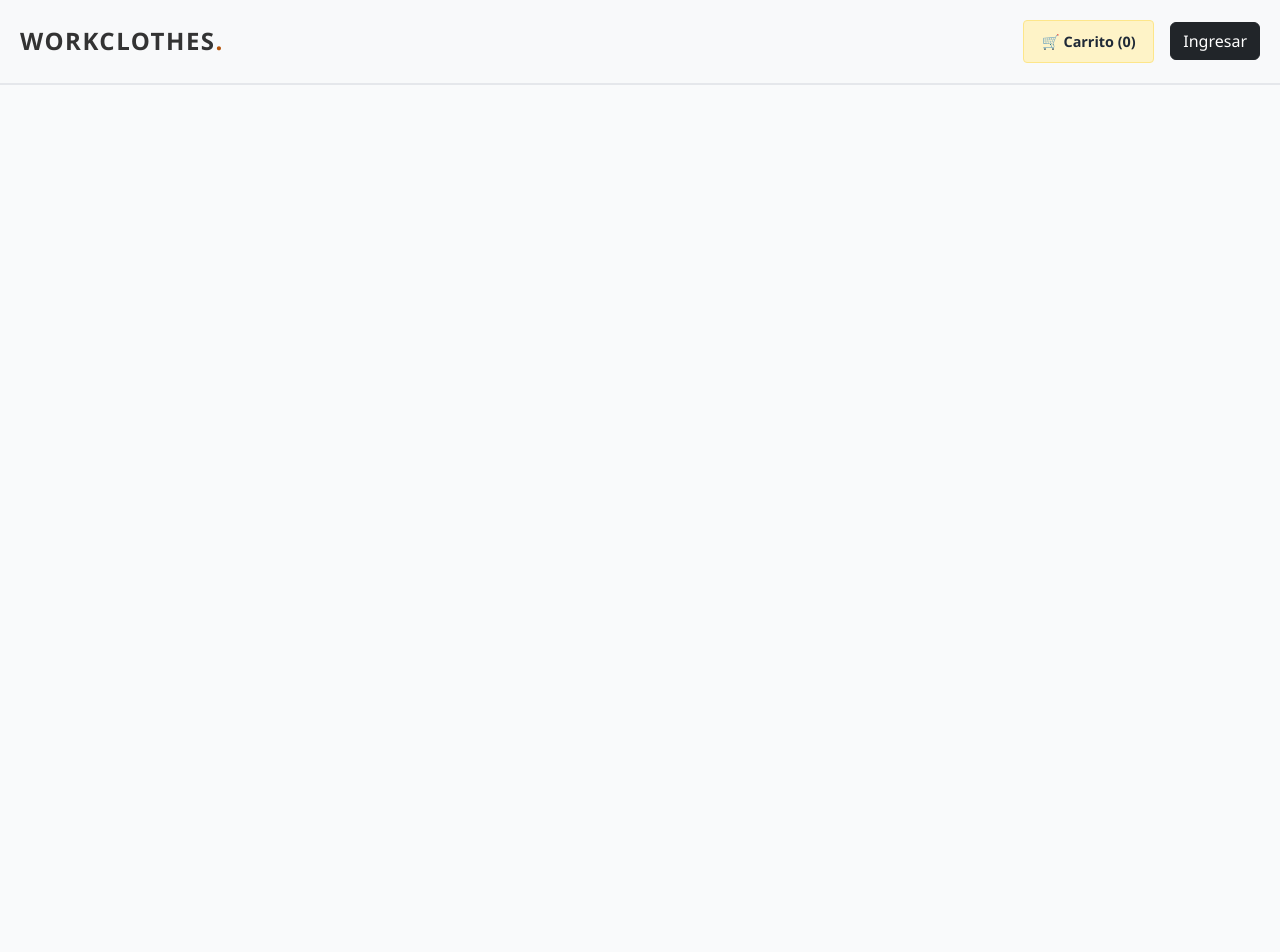
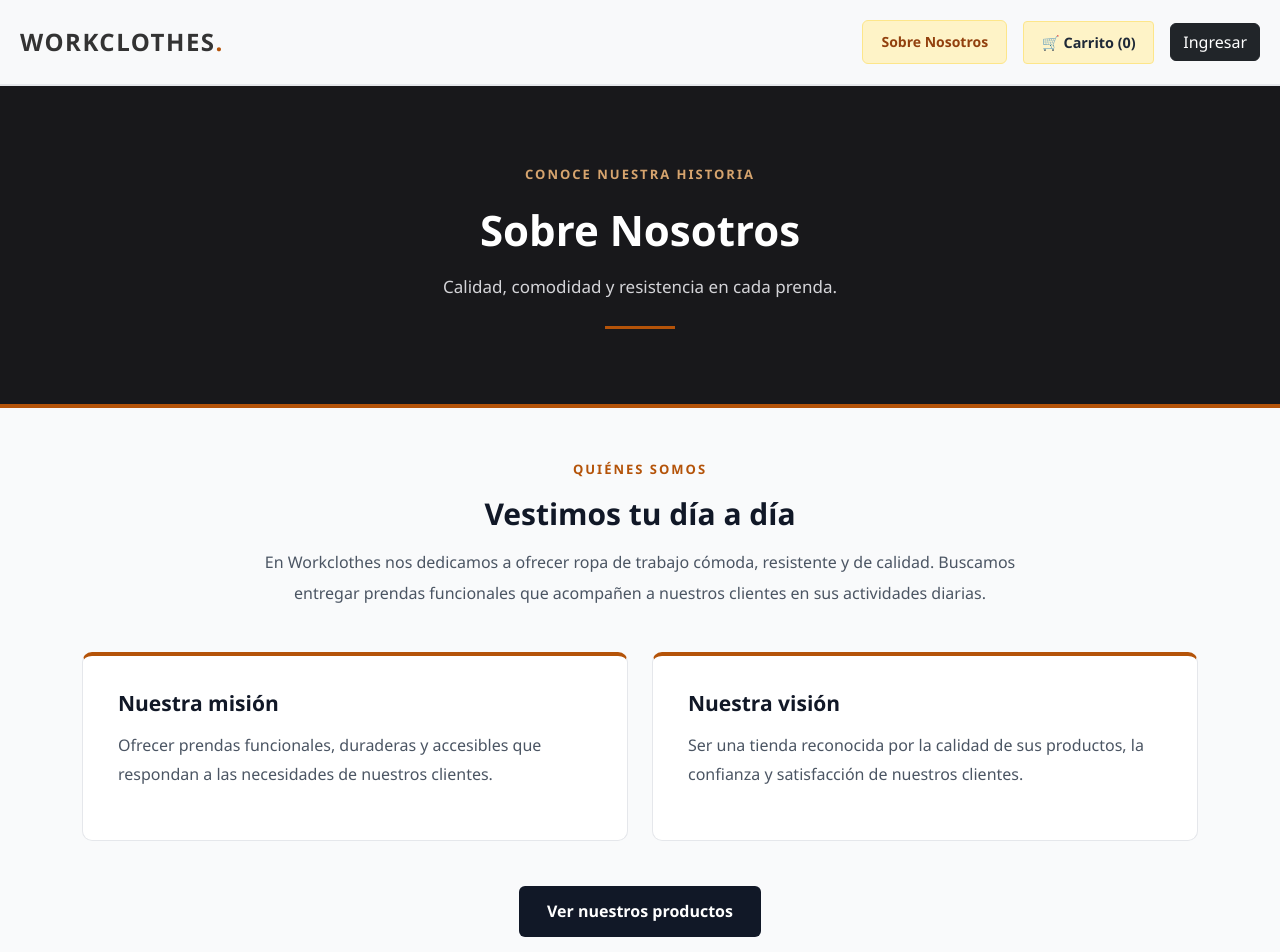
Before and after one commit to asvasltx/fullstack-evaluacion-2-react, a React (Create React App) app: page /nosotros in a window 1280 px wide. Shown: the top 952 px of the page. Before the commit the page ends 800 px from the top, so only its background shows below. Built offline with nearby package versions, Linux system fonts and the light colour scheme; the HTML template or start-up script is replaced by a standard one.

Commit message:
"feat: crear y mejorar pagina sobre nosotros y su diseño"

```diff
--- a/src/App.css
+++ b/src/App.css
@@ -917,3 +917,147 @@ body {
     background-color: #ffffff;
     cursor: pointer;
 }
+
+
+.btn-nosotros {
+  text-decoration: none;
+  padding: 10px 18px;
+  border-radius: 6px;
+  color: var(--color-acento-hover);
+  background-color: #fef3c7;
+  border: 1px solid #fde68a;
+  font-size: 14px;
+  font-weight: 700;
+  transition: all 0.2s ease;
+}
+
+.btn-nosotros:hover {
+  background-color: #fde68a;
+  color: var(--color-acento-hover);
+}
+
+
+
+.nosotros {
+  background-color: var(--color-fondo);
+  min-height: 80vh;
+}
+
+.nosotros-banner {
+  background-color: #18181b;
+  color: white;
+  text-align: center;
+  padding: 75px 20px;
+  border-bottom: 4px solid var(--color-acento);
+}
+
+.nosotros-etiqueta {
+  color: #d6a46e;
+  font-size: 13px;
+  font-weight: 700;
+  letter-spacing: 2px;
+}
+
+.nosotros-banner h1 {
+  font-size: 42px;
+  font-weight: 800;
+  color: white;
+  margin: 18px 0;
+}
+
+.nosotros-banner p {
+  color: #d4d4d8;
+  font-size: 17px;
+}
+
+.nosotros-linea {
+  width: 70px;
+  height: 3px;
+  background-color: var(--color-acento);
+  margin: 25px auto 0;
+}
+
+.nosotros-presentacion {
+  text-align: center;
+  max-width: 780px;
+  margin: 0 auto 20px;
+}
+
+.nosotros-subtitulo {
+  color: var(--color-acento);
+  font-size: 13px;
+  font-weight: 700;
+  letter-spacing: 2px;
+}
+
+.nosotros-presentacion h2 {
+  color: var(--color-oscuro);
+  font-size: 30px;
+  font-weight: 800;
+  margin: 15px 0;
+}
+
+.nosotros-presentacion p {
+  color: var(--color-texto-secundario);
+  line-height: 1.9;
+}
+
+.nosotros-tarjeta {
+  background-color: white;
+  padding: 35px;
+  border-radius: 10px;
+  border: 1px solid var(--color-borde);
+  border-top: 4px solid var(--color-acento);
+  height: 100%;
+}
+
+.nosotros-tarjeta h3 {
+  font-size: 21px;
+  font-weight: 700;
+  color: var(--color-oscuro);
+  margin-bottom: 15px;
+}
+
+.nosotros-tarjeta p {
+  color: var(--color-texto-secundario);
+  line-height: 1.8;
+}
+
+.nosotros-volver {
+  text-align: center;
+  margin-top: 45px;
+}
+
+.nosotros-boton {
+  display: inline-block;
+  background-color: var(--color-oscuro);
+  color: white;
+  padding: 13px 28px;
+  border-radius: 6px;
+  text-decoration: none;
+  font-weight: 700;
+}
+
+.nosotros-boton:hover {
+  background-color: var(--color-acento-hover);
+  color: white;
+}
+
+@media (max-width: 768px) {
+  .nosotros-banner {
+    padding: 55px 20px;
+  }
+
+  .nosotros-banner h1 {
+    font-size: 30px;
+  }
+
+  .nosotros-tarjeta {
+    padding: 25px;
+  }
+
+  .btn-nosotros {
+    padding: 8px 12px;
+    font-size: 12px;
+  }
+}
--- a/src/App.js
+++ b/src/App.js
@@ -6,6 +6,7 @@ import ProductCard from './components/ProductCard';
 import Carrito from './components/Carrito';
 import Login from './components/Login';
 import AdminDashboard from './components/AdminDashboard';
+import Nosotros from './components/Nosotros';
 
 // Importación de datos y estilos
 import { obtenerProductos } from './data/mockDB';
@@ -64,7 +65,11 @@ function App() {
                 WORKCLOTHES<span>.</span>
               </Link>
           </div>
+
           <div className="nav-acciones d-flex align-items-center gap-3">
+             <Link to="/nosotros" className="btn-nosotros">
+               Sobre Nosotros
+              </Link>
               <Link to="/carrito" className="btn-carrito" style={{ textDecoration: 'none', color: 'inherit' }}>
                 🛒 Carrito (<span id="cart-count">{totalItems}</span>)
               </Link>
@@ -86,6 +91,7 @@ function App() {
 
         {/* Sistema de Rutas */}
         <Routes>
+          <Route path="/nosotros" element={<Nosotros />} />
           {/* Ruta: Catálogo Principal */}
           <Route path="/" element={
             <main className="contenedor-seccion" style={{ padding: '40px' }}>
--- /dev/null
+++ b/src/components/Nosotros.jsx
@@ -0,0 +1,67 @@
+import React from 'react';
+import { Link } from 'react-router-dom';
+
+function Nosotros() {
+  return (
+    <main className="nosotros">
+      <section className="nosotros-banner">
+        <span className="nosotros-etiqueta">
+          CONOCE NUESTRA HISTORIA
+        </span>
+        <h1>Sobre Nosotros</h1>
+        <p>
+          Calidad, comodidad y resistencia en cada prenda.
+        </p>
+        <div className="nosotros-linea"></div>
+      </section>
+
+      <section className="container py-5">
+        <div className="nosotros-presentacion">
+          <span className="nosotros-subtitulo">
+            QUIÉNES SOMOS
+          </span>
+          <h2>Vestimos tu día a día</h2>
+          <p>
+            En Workclothes nos dedicamos a ofrecer ropa de
+            trabajo cómoda, resistente y de calidad.
+            Buscamos entregar prendas funcionales que
+            acompañen a nuestros clientes en sus
+            actividades diarias.
+          </p>
+        </div>
+
+        <div className="row g-4 mt-3">
+          <div className="col-md-6">
+            <div className="nosotros-tarjeta">
+              <h3>Nuestra misión</h3>
+              <p>
+                Ofrecer prendas funcionales, duraderas
+                y accesibles que respondan a las
+                necesidades de nuestros clientes.
+              </p>
+            </div>
+          </div>
+
+          <div className="col-md-6">
+            <div className="nosotros-tarjeta">
+              <h3>Nuestra visión</h3>
+              <p>
+                Ser una tienda reconocida por la calidad
+                de sus productos, la confianza y
+                satisfacción de nuestros clientes.
+              </p>
+            </div>
+          </div>
+        </div>
+
+        <div className="nosotros-volver">
+          <Link to="/" className="nosotros-boton">
+            Ver nuestros productos
+          </Link>
+        </div>
+      </section>
+    </main>
+  );
+}
+
+export default Nosotros;
```
